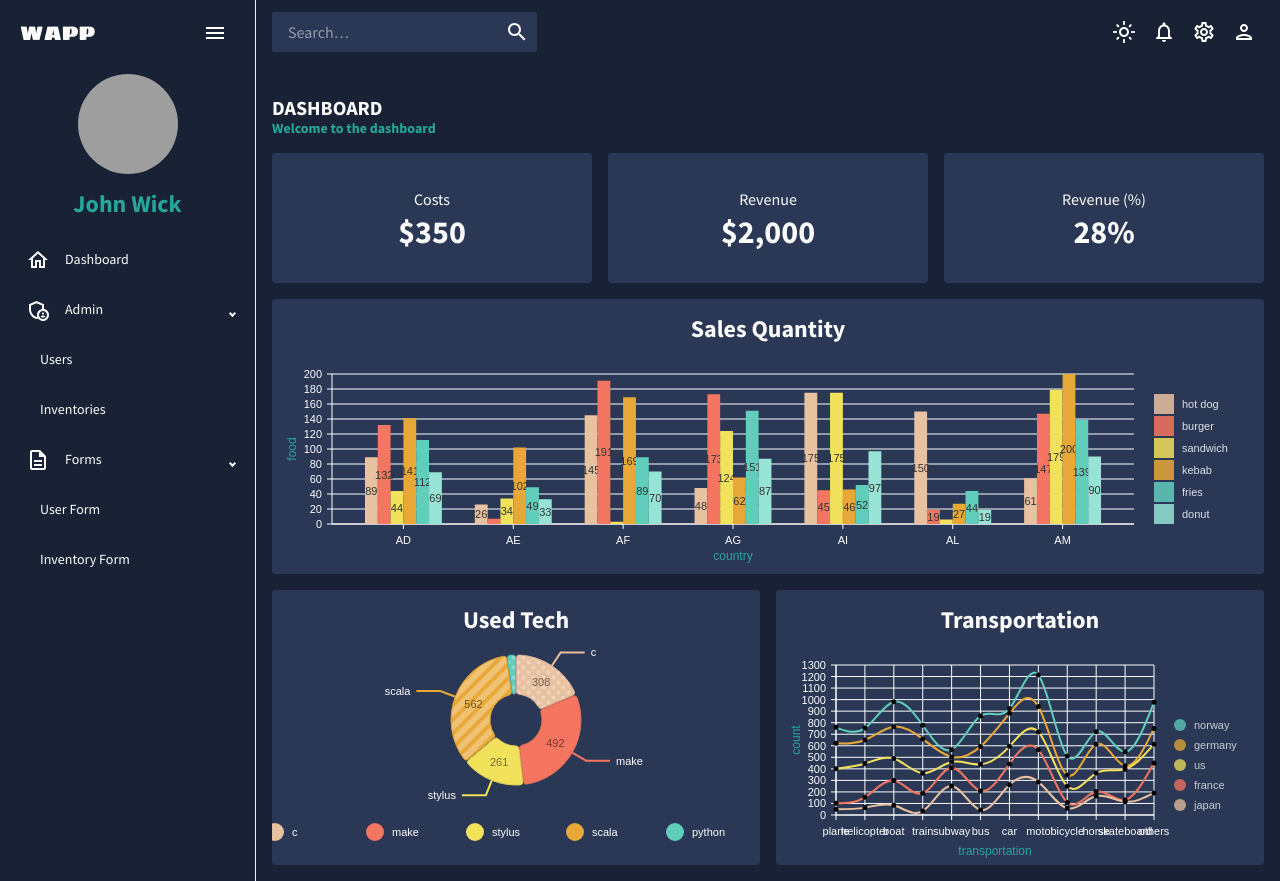
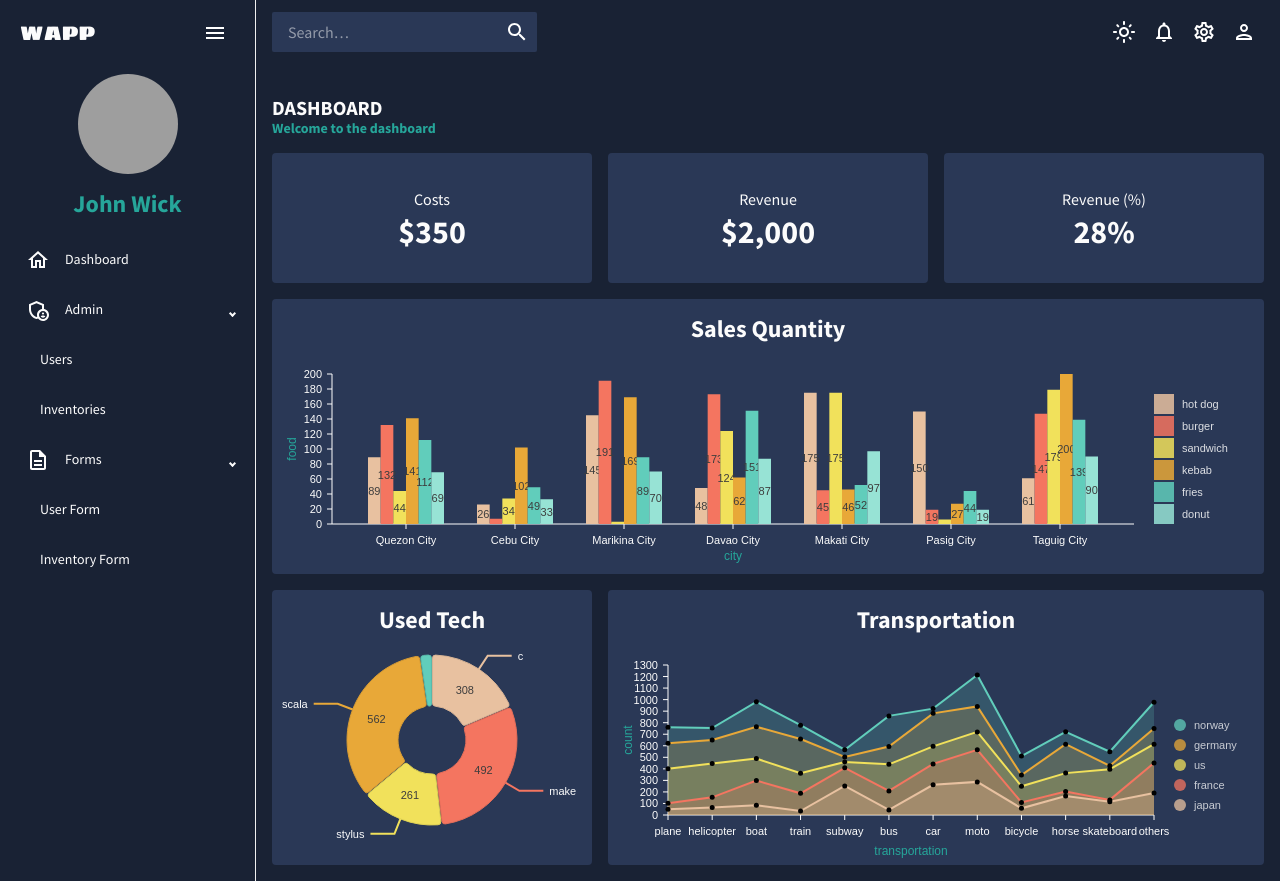
Before and after one commit to DJPajares/dashboard-template, a Next.js app: page / in a window 1280 px wide. Built offline with nearby package versions, Linux system fonts and the light colour scheme; grey boxes are pictures that could not be loaded.

Commit message:
chore: refactor charts and pass data as props

```diff
--- a/src/components/charts/BarChart.tsx
+++ b/src/components/charts/BarChart.tsx
@@ -1,15 +1,15 @@
-import { mockBarData } from '@/data/mockData';
 import { ResponsiveBar } from '@nivo/bar';
 import { useTheme } from '@mui/system';
 import { themeCharts } from '@/config/themeCharts';
 import { Box, Typography } from '@mui/material';
 
 type BarChartProps = {
+  data: unknown[];
   title: string;
   isMobile?: boolean;
 };
 
-const BarChart = ({ title, isMobile = false }: BarChartProps) => {
+const BarChart = ({ data, title, isMobile = false }: BarChartProps) => {
   const theme = useTheme();
   const colors = theme.palette;
 
@@ -31,63 +31,31 @@ const BarChart = ({ title, isMobile = false }: BarChartProps) => {
         </Typography>
       </Box>
 
-      <Box height="250px" mt="-20px">
+      <Box height={250} mt={-2.5}>
         <ResponsiveBar
-          data={mockBarData}
+          data={data}
           theme={themeCharts({
             textColor: colors.text.primary,
             primaryColor: colors.primary.main,
             backgroundColor: colors.background.default
           })}
           motionConfig="wobbly"
+          enableGridX={false}
+          enableGridY={false}
           groupMode="grouped"
           keys={['hot dog', 'burger', 'sandwich', 'kebab', 'fries', 'donut']}
-          indexBy="country"
+          indexBy="city"
           margin={{ top: 50, right: 130, bottom: 50, left: 60 }}
           padding={0.3}
-          // valueScale={{ type: 'linear' }}
-          // indexScale={{ type: 'band', round: true }}
-          // defs={[
-          //   {
-          //     id: 'dots',
-          //     type: 'patternDots',
-          //     background: 'inherit',
-          //     color: '#38bcb2',
-          //     size: 4,
-          //     padding: 1,
-          //     stagger: true
-          //   },
-          //   {
-          //     id: 'lines',
-          //     type: 'patternLines',
-          //     background: 'inherit',
-          //     color: '#eed312',
-          //     rotation: -45,
-          //     lineWidth: 6,
-          //     spacing: 10
-          //   }
-          // ]}
-          // fill={[
-          //   {
-          //     match: {
-          //       id: 'fries'
-          //     },
-          //     id: 'dots'
-          //   },
-          //   {
-          //     match: {
-          //       id: 'sandwich'
-          //     },
-          //     id: 'lines'
-          //   }
-          // ]}
-          // axisTop={null}
-          // axisRight={null}
+          valueScale={{ type: 'linear' }}
+          indexScale={{ type: 'band', round: true }}
+          axisTop={null}
+          axisRight={null}
           axisBottom={{
             tickSize: 5,
             tickPadding: 5,
             tickRotation: 0,
-            legend: 'country',
+            legend: 'city',
             legendPosition: 'middle',
             legendOffset: 32
           }}
@@ -101,10 +69,7 @@ const BarChart = ({ title, isMobile = false }: BarChartProps) => {
           }}
           labelSkipWidth={12}
           labelSkipHeight={12}
-          // labelTextColor={{
-          //   from: 'color',
-          //   modifiers: [['darker', 1.6]]
-          // }}
+          labelTextColor={colors.text.secondary}
           legends={[
             {
               dataFrom: 'keys',
@@ -132,9 +97,7 @@ const BarChart = ({ title, isMobile = false }: BarChartProps) => {
           role="application"
           ariaLabel="bar-chart"
           barAriaLabel={function (e) {
-            return (
-              e.id + ': ' + e.formattedValue + ' in country: ' + e.indexValue
-            );
+            return e.id + ': ' + e.formattedValue + ' in city: ' + e.indexValue;
           }}
         />
       </Box>
--- a/src/components/charts/LineChart.tsx
+++ b/src/components/charts/LineChart.tsx
@@ -1,15 +1,15 @@
 import { themeCharts } from '@/config/themeCharts';
-import { mockLineData } from '@/data/mockData';
 import { Box, Typography } from '@mui/material';
 import { useTheme } from '@mui/system';
 import { ResponsiveLine } from '@nivo/line';
 
 type LineChartProps = {
+  data: unknown[];
   title: string;
   isMobile?: boolean;
 };
 
-const LineChart = ({ title, isMobile = false }: LineChartProps) => {
+const LineChart = ({ data, title, isMobile = false }: LineChartProps) => {
   const theme = useTheme();
   const colors = theme.palette;
 
@@ -31,16 +31,18 @@ const LineChart = ({ title, isMobile = false }: LineChartProps) => {
         </Typography>
       </Box>
 
-      <Box height="250px" mt="-20px">
+      <Box height={250} mt={-2.5}>
         <ResponsiveLine
-          data={mockLineData}
+          data={data}
           theme={themeCharts({
             textColor: colors.text.primary,
             primaryColor: colors.primary.main,
             backgroundColor: colors.background.default
           })}
           motionConfig="wobbly"
-          curve="natural"
+          enableGridX={false}
+          enableGridY={false}
+          enableArea={true}
           // enablePoints={false}
           margin={{ top: 50, right: 110, bottom: 50, left: 60 }}
           xScale={{ type: 'point' }}
--- a/src/components/charts/PieChart.tsx
+++ b/src/components/charts/PieChart.tsx
@@ -1,15 +1,15 @@
-import { mockPieData } from '@/data/mockData';
 import { useTheme } from '@mui/system';
 import { ResponsivePie } from '@nivo/pie';
 import { Box, Typography } from '@mui/material';
 import { themeCharts } from '@/config/themeCharts';
 
 type PieChartProps = {
+  data: unknown[];
   title: string;
   isMobile?: boolean;
 };
 
-const PieChart = ({ title, isMobile = false }: PieChartProps) => {
+const PieChart = ({ data, title, isMobile = false }: PieChartProps) => {
   const theme = useTheme();
   const colors = theme.palette;
 
@@ -31,16 +31,16 @@ const PieChart = ({ title, isMobile = false }: PieChartProps) => {
         </Typography>
       </Box>
 
-      <Box height="250px" mt="-20px">
+      <Box height={250} mt={-2.5}>
         <ResponsivePie
-          data={mockPieData}
+          data={data}
           theme={themeCharts({
             textColor: colors.text.primary,
             primaryColor: colors.primary.main,
             backgroundColor: colors.background.default
           })}
           motionConfig="wobbly"
-          margin={{ top: 40, right: 80, bottom: 80, left: 80 }}
+          margin={{ top: 40, right: 40, bottom: 40, left: 40 }}
           innerRadius={0.4} // add to make donut
           padAngle={0.7}
           cornerRadius={3}
@@ -55,105 +55,36 @@ const PieChart = ({ title, isMobile = false }: PieChartProps) => {
           arcLinkLabelsThickness={2}
           arcLinkLabelsColor={{ from: 'color' }}
           arcLabelsSkipAngle={10}
-          arcLabelsTextColor={{
-            from: 'color',
-            modifiers: [['darker', 2]]
-          }}
-          defs={[
-            {
-              id: 'dots',
-              type: 'patternDots',
-              background: 'inherit',
-              color: 'rgba(255, 255, 255, 0.3)',
-              size: 4,
-              padding: 1,
-              stagger: true
-            },
-            {
-              id: 'lines',
-              type: 'patternLines',
-              background: 'inherit',
-              color: 'rgba(255, 255, 255, 0.3)',
-              rotation: -45,
-              lineWidth: 6,
-              spacing: 10
-            }
-          ]}
-          fill={[
-            {
-              match: {
-                id: 'ruby'
-              },
-              id: 'dots'
-            },
-            {
-              match: {
-                id: 'c'
-              },
-              id: 'dots'
-            },
-            {
-              match: {
-                id: 'go'
-              },
-              id: 'dots'
-            },
-            {
-              match: {
-                id: 'python'
-              },
-              id: 'dots'
-            },
-            {
-              match: {
-                id: 'scala'
-              },
-              id: 'lines'
-            },
-            {
-              match: {
-                id: 'lisp'
-              },
-              id: 'lines'
-            },
-            {
-              match: {
-                id: 'elixir'
-              },
-              id: 'lines'
-            },
-            {
-              match: {
-                id: 'javascript'
-              },
-              id: 'lines'
-            }
-          ]}
-          legends={[
-            {
-              anchor: 'bottom',
-              direction: 'row',
-              justify: false,
-              translateX: 0,
-              translateY: 56,
-              itemsSpacing: 0,
-              itemWidth: 100,
-              itemHeight: 18,
-              itemTextColor: colors.text.primary,
-              itemDirection: 'left-to-right',
-              itemOpacity: 1,
-              symbolSize: 18,
-              symbolShape: 'circle',
-              effects: [
-                {
-                  on: 'hover',
-                  style: {
-                    itemTextColor: colors.text.primary
-                  }
-                }
-              ]
-            }
-          ]}
+          arcLabelsTextColor={colors.text.secondary}
+          colors={{ scheme: 'nivo' }}
+          // legends={[
+          //   {
+          //     anchor: 'top',
+          //     // direction: 'row',
+          //     direction: 'column',
+          //     justify: false,
+          //     // translateX: 0,
+          //     // translateY: 56,
+          //     translateX: 200,
+          //     translateY: 30,
+          //     itemsSpacing: 5,
+          //     itemWidth: 80,
+          //     itemHeight: 18,
+          //     itemTextColor: colors.text.primary,
+          //     itemDirection: 'left-to-right',
+          //     itemOpacity: 1,
+          //     symbolSize: 12,
+          //     symbolShape: 'circle',
+          //     effects: [
+          //       {
+          //         on: 'hover',
+          //         style: {
+          //           itemTextColor: colors.text.primary
+          //         }
+          //       }
+          //     ]
+          //   }
+          // ]}
         />
       </Box>
     </Box>
--- a/src/config/themes.tsx
+++ b/src/config/themes.tsx
@@ -39,7 +39,6 @@ const colors = {
     800: '#192234',
     900: '#080b11'
   },
-
   yellow: {
     100: '#fffde7',
     200: '#fff9c4',
@@ -399,7 +398,7 @@ export const themeSettings = (mode: DarkModeProps) => {
             },
             text: {
               primary: colors.white,
-              secondary: colors.grey[400]
+              secondary: colors.grey[700]
             }
           }
         : {
@@ -416,7 +415,7 @@ export const themeSettings = (mode: DarkModeProps) => {
             },
             text: {
               primary: colors.grey[700],
-              secondary: colors.grey[600]
+              secondary: colors.grey[700]
             }
           })
     },
--- a/src/data/mockData.ts
+++ b/src/data/mockData.ts
@@ -1,14 +1,58 @@
-export const mockDataTeam = [
+export const mockDataUsers = [
   {
     id: 1,
-    name: 'Jon Snow',
+    firstName: 'Jon',
+    lastName: 'Snow',
+    age: 25,
     role: 'King in the North',
     image: 'https://i.imgur.com/4YQ9Z9r.jpg'
   },
   {
     id: 2,
-    name: 'Arya Stark',
+    firstName: 'Arya',
+    lastName: 'Stark',
+    age: 18,
     role: '',
+    image: 'https://i.imgur.com/4YQ9Z9r.jpg'
+  },
+  {
+    id: 3,
+    firstName: 'Sansa',
+    lastName: 'Stark',
+    age: 20,
+    role: '',
+    image: 'https://i.imgur.com/4YQ9Z9r.jpg'
+  },
+  {
+    id: 4,
+    firstName: 'Bran',
+    lastName: 'Stark',
+    age: 18,
+    role: '',
+    image: 'https://i.imgur.com/4YQ9Z9r.jpg'
+  },
+  {
+    id: 5,
+    firstName: 'Cersei',
+    lastName: 'Lannister',
+    age: 35,
+    role: 'Queen of the Seven Kingdoms',
+    image: 'https://i.imgur.com/4YQ9Z9r.jpg'
+  },
+  {
+    id: 6,
+    firstName: 'Jaime',
+    lastName: 'Lannister',
+    age: 35,
+    role: 'Lord Commander of the Kingsguard',
+    image: 'https://i.imgur.com/4YQ9Z9r.jpg'
+  },
+  {
+    id: 7,
+    firstName: 'Tyrion',
+    lastName: 'Lannister',
+    age: 35,
+    role: 'Hand of the King',
     image: 'https://i.imgur.com/4YQ9Z9r.jpg'
   }
 ];
@@ -66,109 +110,67 @@ export const mockTransactions = [
 
 export const mockBarData = [
   {
-    country: 'AD',
+    city: 'Quezon City',
     'hot dog': 89,
-    'hot dogColor': 'hsl(48, 70%, 50%)',
     burger: 132,
-    burgerColor: 'hsl(276, 70%, 50%)',
     sandwich: 44,
-    sandwichColor: 'hsl(81, 70%, 50%)',
     kebab: 141,
-    kebabColor: 'hsl(38, 70%, 50%)',
     fries: 112,
-    friesColor: 'hsl(19, 70%, 50%)',
-    donut: 69,
-    donutColor: 'hsl(79, 70%, 50%)'
+    donut: 69
   },
   {
-    country: 'AE',
+    city: 'Cebu City',
     'hot dog': 26,
-    'hot dogColor': 'hsl(236, 70%, 50%)',
     burger: 7,
-    burgerColor: 'hsl(220, 70%, 50%)',
     sandwich: 34,
-    sandwichColor: 'hsl(86, 70%, 50%)',
     kebab: 102,
-    kebabColor: 'hsl(285, 70%, 50%)',
     fries: 49,
-    friesColor: 'hsl(45, 70%, 50%)',
-    donut: 33,
-    donutColor: 'hsl(172, 70%, 50%)'
+    donut: 33
   },
   {
-    country: 'AF',
+    city: 'Marikina City',
     'hot dog': 145,
-    'hot dogColor': 'hsl(178, 70%, 50%)',
     burger: 191,
-    burgerColor: 'hsl(269, 70%, 50%)',
     sandwich: 3,
-    sandwichColor: 'hsl(280, 70%, 50%)',
     kebab: 169,
-    kebabColor: 'hsl(176, 70%, 50%)',
     fries: 89,
-    friesColor: 'hsl(287, 70%, 50%)',
-    donut: 70,
-    donutColor: 'hsl(134, 70%, 50%)'
+    donut: 70
   },
   {
-    country: 'AG',
+    city: 'Davao City',
     'hot dog': 48,
-    'hot dogColor': 'hsl(30, 70%, 50%)',
     burger: 173,
-    burgerColor: 'hsl(198, 70%, 50%)',
     sandwich: 124,
-    sandwichColor: 'hsl(144, 70%, 50%)',
     kebab: 62,
-    kebabColor: 'hsl(155, 70%, 50%)',
     fries: 151,
-    friesColor: 'hsl(157, 70%, 50%)',
-    donut: 87,
-    donutColor: 'hsl(61, 70%, 50%)'
+    donut: 87
   },
   {
-    country: 'AI',
+    city: 'Makati City',
     'hot dog': 175,
-    'hot dogColor': 'hsl(262, 70%, 50%)',
     burger: 45,
-    burgerColor: 'hsl(334, 70%, 50%)',
     sandwich: 175,
-    sandwichColor: 'hsl(113, 70%, 50%)',
     kebab: 46,
-    kebabColor: 'hsl(21, 70%, 50%)',
     fries: 52,
-    friesColor: 'hsl(313, 70%, 50%)',
-    donut: 97,
-    donutColor: 'hsl(40, 70%, 50%)'
+    donut: 97
   },
   {
-    country: 'AL',
+    city: 'Pasig City',
     'hot dog': 150,
-    'hot dogColor': 'hsl(132, 70%, 50%)',
     burger: 19,
-    burgerColor: 'hsl(310, 70%, 50%)',
     sandwich: 6,
-    sandwichColor: 'hsl(93, 70%, 50%)',
     kebab: 27,
-    kebabColor: 'hsl(26, 70%, 50%)',
     fries: 44,
-    friesColor: 'hsl(24, 70%, 50%)',
-    donut: 19,
-    donutColor: 'hsl(22, 70%, 50%)'
+    donut: 19
   },
   {
-    country: 'AM',
+    city: 'Taguig City',
     'hot dog': 61,
-    'hot dogColor': 'hsl(299, 70%, 50%)',
     burger: 147,
-    burgerColor: 'hsl(280, 70%, 50%)',
     sandwich: 179,
-    sandwichColor: 'hsl(19, 70%, 50%)',
     kebab: 200,
-    kebabColor: 'hsl(184, 70%, 50%)',
     fries: 139,
-    friesColor: 'hsl(210, 70%, 50%)',
-    donut: 90,
-    donutColor: 'hsl(23, 70%, 50%)'
+    donut: 90
   }
 ];
 
@@ -177,38 +179,32 @@ export const mockPieData = [
     id: 'c',
     label: 'c',
     value: 308
-    // color: 'hsl(235, 70%, 50%)'
   },
   {
     id: 'make',
     label: 'make',
     value: 492
-    // color: 'hsl(356, 70%, 50%)'
   },
   {
     id: 'stylus',
     label: 'stylus',
     value: 261
-    // color: 'hsl(259, 70%, 50%)'
   },
   {
     id: 'scala',
     label: 'scala',
     value: 562
-    // color: 'hsl(332, 70%, 50%)'
   },
   {
     id: 'python',
     label: 'python',
     value: 35
-    // color: 'hsl(68, 70%, 50%)'
   }
 ];
 
 export const mockLineData = [
   {
     id: 'japan',
-    color: 'hsl(323, 70%, 50%)',
     data: [
       {
         x: 'plane',
@@ -262,7 +258,6 @@ export const mockLineData = [
   },
   {
     id: 'france',
-    color: 'hsl(47, 70%, 50%)',
     data: [
       {
         x: 'plane',
@@ -316,7 +311,6 @@ export const mockLineData = [
   },
   {
     id: 'us',
-    color: 'hsl(17, 70%, 50%)',
     data: [
       {
         x: 'plane',
@@ -370,7 +364,6 @@ export const mockLineData = [
   },
   {
     id: 'germany',
-    color: 'hsl(102, 70%, 50%)',
     data: [
       {
         x: 'plane',
@@ -424,7 +417,6 @@ export const mockLineData = [
   },
   {
     id: 'norway',
-    color: 'hsl(317, 70%, 50%)',
     data: [
       {
         x: 'plane',
--- a/src/pages/dashboard.tsx
+++ b/src/pages/dashboard.tsx
@@ -5,6 +5,7 @@ import Header from '@/components/global/Header';
 import { Box, useMediaQuery, useTheme } from '@mui/material';
 import Head from 'next/head';
 import Card from '@/components/charts/Card';
+import { mockBarData, mockLineData, mockPieData } from '@/data/mockData';
 
 const Dashboard = () => {
   const theme = useTheme();
@@ -53,15 +54,27 @@ const Dashboard = () => {
           </Box>
 
           <Box gridColumn="span 12">
-            <BarChart title="Sales Quantity" isMobile={isMobile} />
+            <BarChart
+              data={mockBarData}
+              title="Sales Quantity"
+              isMobile={isMobile}
+            />
           </Box>
 
-          <Box gridColumn="span 6">
-            <PieChart title="Used Tech" isMobile={isMobile} />
+          <Box gridColumn="span 4">
+            <PieChart
+              data={mockPieData}
+              title="Used Tech"
+              isMobile={isMobile}
+            />
           </Box>
 
-          <Box gridColumn="span 6">
-            <LineChart title="Transportation" isMobile={isMobile} />
+          <Box gridColumn="span 8">
+            <LineChart
+              data={mockLineData}
+              title="Transportation"
+              isMobile={isMobile}
+            />
           </Box>
         </Box>
       </Box>
```
